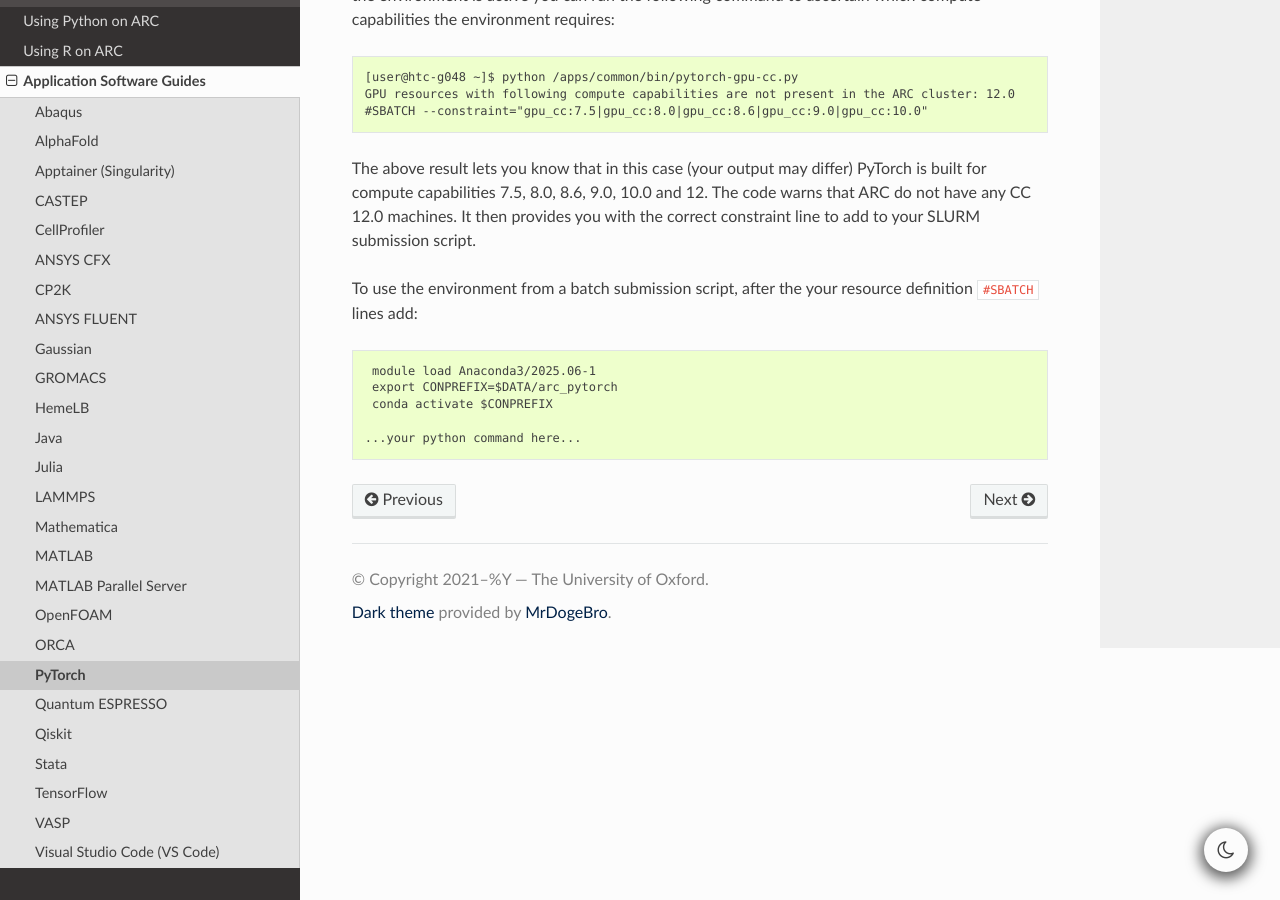
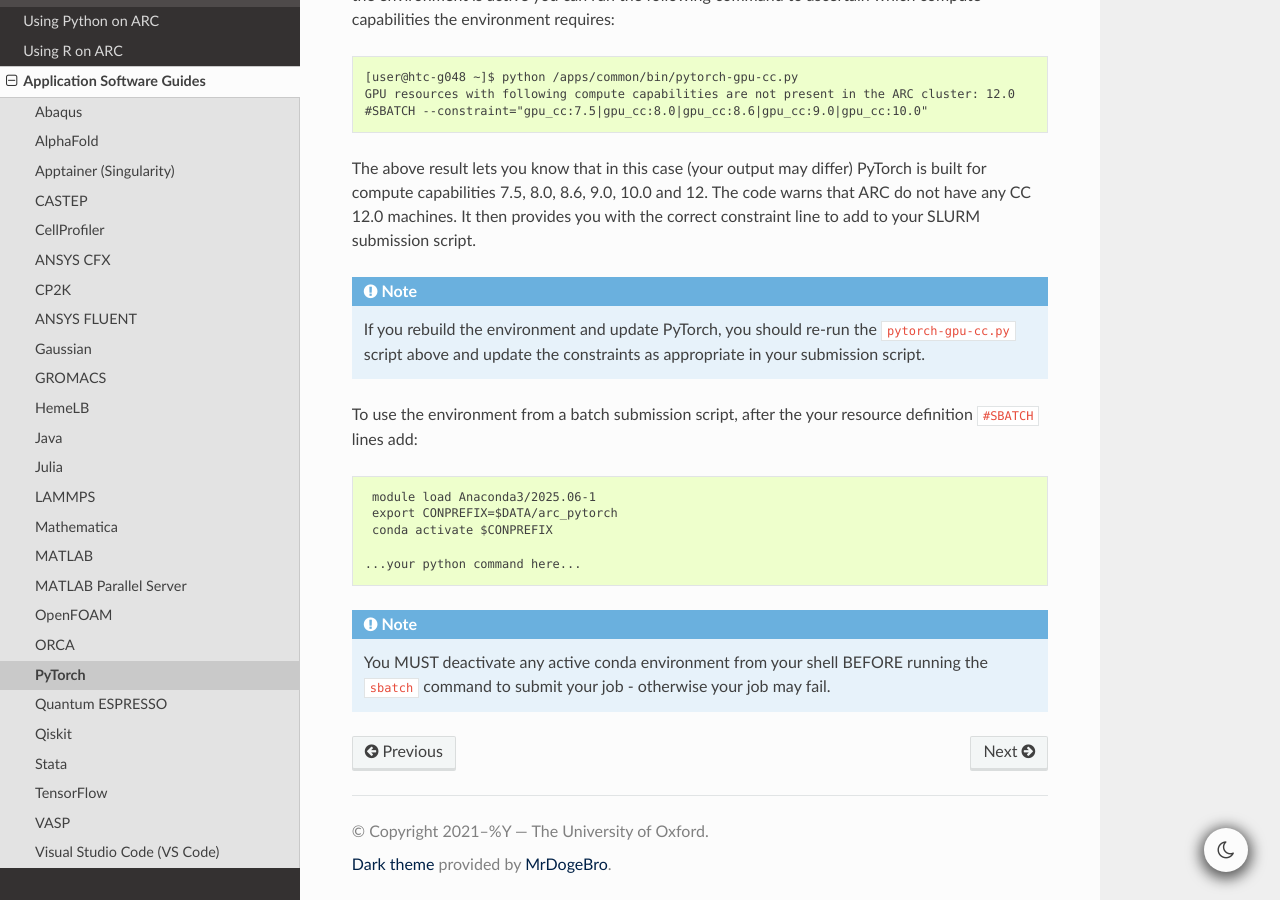
Before and after one commit to oxford-arc/arc-software-guide, a Sphinx documentation site: the page built from docs/source/apps/arc_pytorch.rst, in a window 1280 px wide and 900 px high, scrolled down 1786 px. Built offline with Sphinx 7.4.7 and the Read the Docs theme 3.1.0, drawn with Linux system fonts in a browser that asks for light colours; some of the changed lines change nothing that is shown.

Commit message:
Update arc_pytorch.rst

```diff
--- a/docs/source/apps/arc_pytorch.rst
+++ b/docs/source/apps/arc_pytorch.rst
@@ -80,7 +80,7 @@ the following command to ascertain which compute capabilities the environment re
 The above result lets you know that in this case (your output may differ) PyTorch is built for compute capabilities 7.5, 8.0, 8.6, 9.0, 10.0 and 12. The code warns that ARC do not have any CC 12.0 machines. It then provides you with the correct constraint line to add to your
 SLURM submission script.
 
-.. note:
+.. note::
 
   If you rebuild the environment and update PyTorch, you should re-run the ``pytorch-gpu-cc.py`` script above and update the constraints as
   appropriate in your submission script.
@@ -94,6 +94,6 @@ To use the environment from a batch submission script, after the your resource d
 
   ...your python command here...
 
-.. note:
+.. note::
 
   You MUST deactivate any active conda environment from your shell BEFORE running the ``sbatch`` command to submit your job - otherwise your job may fail.
```
